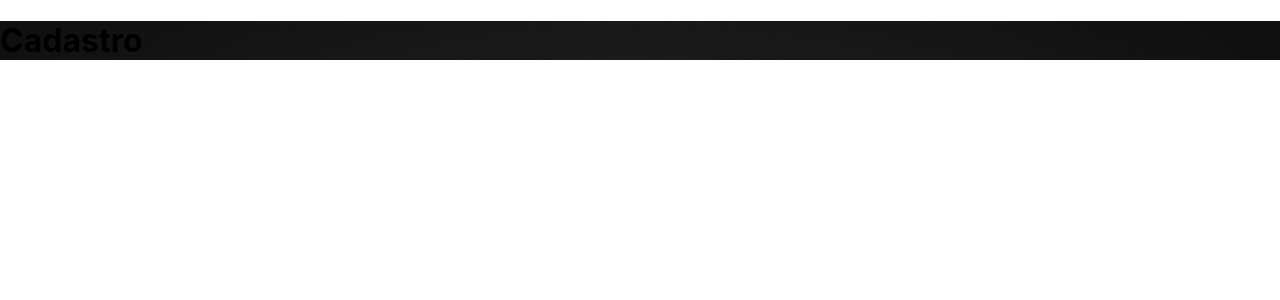
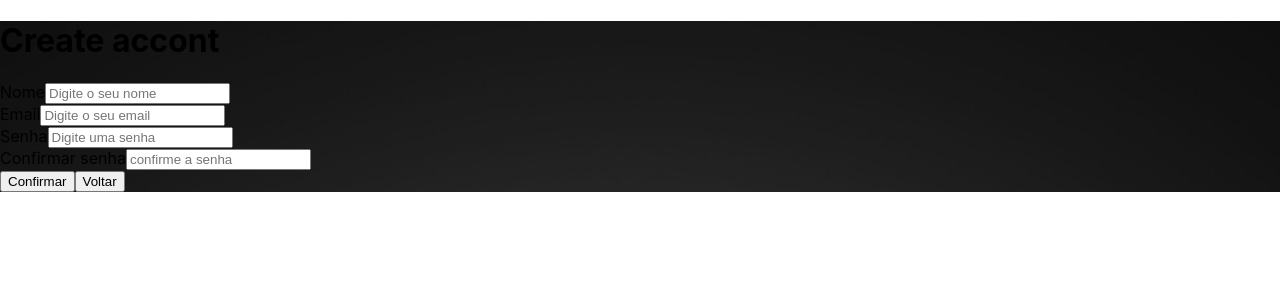
Before and after one commit to Levss30/todo-app-react-frontend, a React (Create React App) app: page /register in a window 1280 px wide. Shown: the top 300 px of the page. Built offline with nearby package versions, Linux system fonts and the light colour scheme.

Commit message:
Feat Form

```diff
--- a/src/Components/cadastro-page/CadastroPage.jsx
+++ b/src/Components/cadastro-page/CadastroPage.jsx
@@ -6,7 +6,27 @@ const CadastroPage = () => {
         <div className='cadastropage'>
             <div className='cadastro-wrapper'>
                 <div className='cadastro-input'>
-                    <h1>Cadastro</h1>
+                    <h1>Create accont</h1>
+                </div>
+                <div className='cadastro-input-item'>
+                  <label>Nome</label>
+                  <input type="text" placeholder='Digite o seu nome' />
+                </div>
+                <div className='cadastro-input-item'>
+                  <label>Email</label>
+                  <input type="text" placeholder='Digite o seu email' />
+                </div>
+                <div className='cadastro-input-item'>
+                  <label>Senha</label>
+                  <input type="password" placeholder='Digite uma senha'/>
+                </div>
+                <div className='cadastro-input-item'>
+                  <label>Confirmar senha</label>
+                  <input type="password"  placeholder='confirme a senha'/>
+                </div>
+                <div className='cadastro-input-button'>
+                  <button className='confirmBtn'>Confirmar</button>
+                  <button className='voltarBtn'>Voltar</button>
                 </div>
             </div>
         </div>
```
